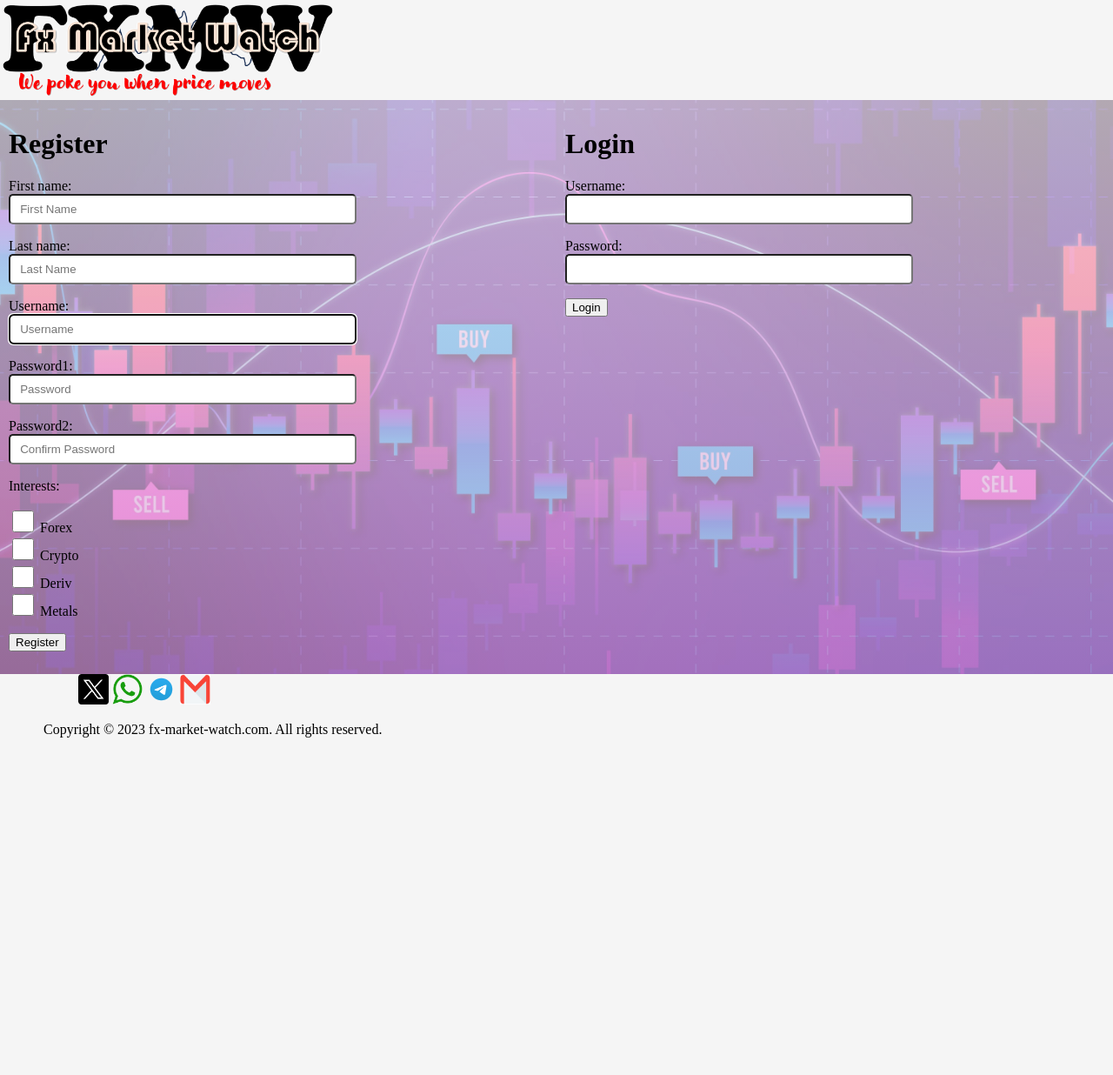
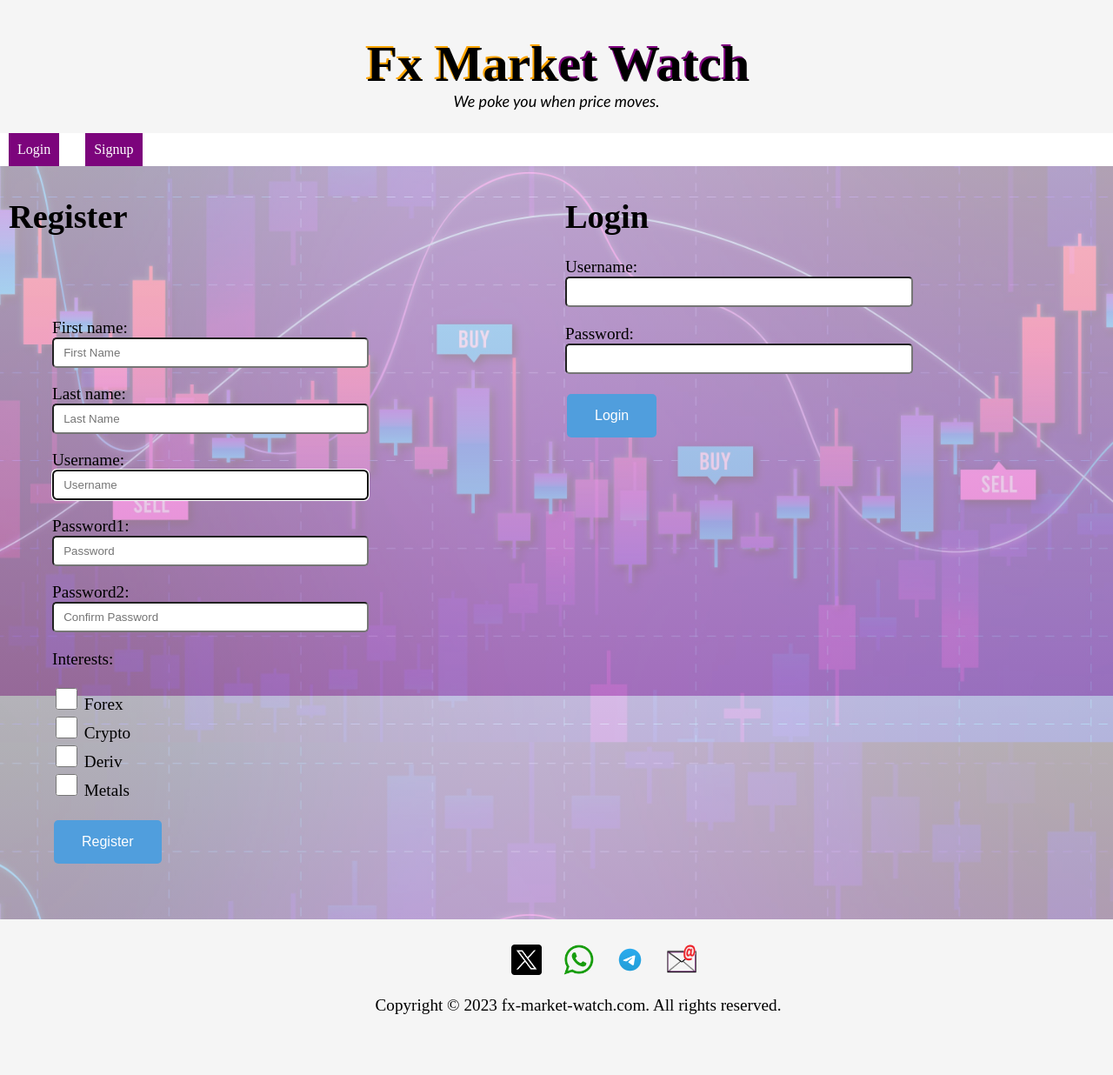
Before and after one commit to georgeeset/fx-price-watch, a Django app: page / in a window 1280 px wide. Shown: the whole page at 87% size. Before the commit the page ends 848 px from the top, so only its background shows below. Run offline with Django 4.2, Linux system fonts and the light colour scheme.

Commit message:
more css tasks, cleaning and arranging page content in a more clean manner

```diff
--- a/fx_market_watch/templates/index.html
+++ b/fx_market_watch/templates/index.html
@@ -1,9 +1,26 @@
 {% extends 'base.html' %}
 {% block content %}
 
-<div class="indexHead">
+{% comment %} <div class="indexHead">
     <img class="bana" src="../static/styles/imgs/fxmarketwatch1.png" alt="FX MARKET WATCH logo">
-<div>
+<div> {% endcomment %}
+
+<div class="banner-head">
+  <div class="banner">
+      Fx Market Watch
+  </div>
+  <div class="slogan">
+    We poke you when price moves.
+  </div>
+</div>
+
+<div  class="navbar">
+  <ul class="menu">
+      <li ><a class="item" href=""> Login</a></li>
+      <li ><a class="item" href="">Signup</a></li>
+
+  </ul>
+</div>
 
   <div class="splitRow">
     <div class="splitColumn">
@@ -13,7 +30,7 @@
         <form method='post' class="signupForm">
           {% csrf_token %}
           {{ signupform.as_p }}
-          <input type='submit', name='signup' value='Register'>
+          <input type='submit' name='signup' value='Register'>
         </form>
 
     </div>
--- a/fx_market_watch/templates/partials/_footer.html
+++ b/fx_market_watch/templates/partials/_footer.html
@@ -1,7 +1,7 @@
 <footer>
     <div class="container">
 
-        <div class="col-md-6">
+        <div class="colmd6">
             <ul>
               <li class="iconItem"><a href="#"><img src="../static/styles/imgs/x-logo.png" alt="Twitter" height="35" width="35"></a></li>
               <li class="iconItem"><a href="#"><img src="../static/styles/imgs/whatsapp-logo.png" alt="WhatsApp" height="35" width="35"></a></li>
@@ -11,7 +11,7 @@
           </div>
 
       <div class="row">
-        <div class="col-md-6">
+        <div class="colmd6">
           <p>Copyright © 2023 fx-market-watch.com. All rights reserved.</p>
         </div>
 
--- a/fxmktwatch/models.py
+++ b/fxmktwatch/models.py
@@ -191,13 +191,15 @@
 
 class EmailAlertForm(forms.Form):
     # medium = forms.models.CharField(max_length=50, required=True, widget=forms.Select(choices=MEDIUM_CHOICES))
-    email = forms.EmailField()
+    email = forms.EmailField(widget=forms.EmailInput(attrs={'class': 'form-control'}))
 
 class TelegramAlertForm(forms.Form):
-    telegram_id = forms.CharField(max_length=20)
+    telegram_id = forms.CharField(max_length=20, widget=forms.TextInput(attrs={'class':'form-control'}))
 
 class WhatsappAlertForm(forms.Form):
-    number = PhoneNumberField()
+    number = PhoneNumberField(widget=forms.NumberInput(attrs={
+        'class':'form-control'
+    }))
 
 class CodeVerificationForm(forms.Form):
     code = forms.IntegerField(required=True)
--- a/static/styles/form_style.css
+++ b/static/styles/form_style.css
@@ -8,6 +8,10 @@
     border-radius: 5px;
 }
 
+.signupForm {
+    margin: auto;
+    padding: 50px;
+}
 
 /* Create a custom checkbox */
 .checkBoxes {
@@ -16,3 +20,24 @@
     width: 25px;
     background-color: #eee;
   }
+
+input[type=submit] {
+    background-color: #509edd;
+    border: none;
+    color: white;
+    padding: 16px 32px;
+    text-decoration: none;
+    margin: 4px 2px;
+    cursor: pointer;
+    font-size:medium;
+    border-radius: 5px;
+}
+
+input[type=submit]:hover {
+    box-shadow: 0 12px 16px 0 rgba(0,0,0,0.24), 0 17px 50px 0 rgba(0,0,0,0.19);
+}
+
+.formError {
+    font-size: large;
+    color: red;
+}
--- a/static/styles/index.css
+++ b/static/styles/index.css
@@ -6,11 +6,13 @@
 .indexHead {
     display: block;
     background-color: whitesmoke;
+    text-align: center;
 }
 
 .bana{
-    width: 30%;
+    width: 40%;
     height: auto;
+
 }
 
 .splitColumn {
--- a/static/styles/style.css
+++ b/static/styles/style.css
@@ -5,7 +5,7 @@
   background-size: cover;
   margin: 0;
   padding: 0;
-  font-size: 1rem;
+  font-size: 1.2rem;
   font-family: var(--font-family-primary);
   color: var(--body-fg);
   /* setup the page body layout*/
@@ -66,7 +66,7 @@
   color: white;
   background-color: rgb(124, 4, 124);
   text-decoration: none;
-  font-size: 20px;
+  font-size: medium;
   margin-right: 20px;
   margin-left: 10px;
 }
@@ -84,14 +84,19 @@
   float: left;
 }
 
+
+
 .iconItem {
   display: inline;
+  margin-left: 20px;
 }
 
 .container {
   background-color: whitesmoke;
+  text-align: center;
   padding-left: 50px;
   padding-bottom: 50px;
+  padding-top: 10px;
 }
 
 footer {
```
Also changed, not shown: other parts of static/styles/style.css (+67 -0 lines), fx_market_watch/templates/alert_methods_page.html (+34 -5 lines), fx_market_watch/templates/delete_confirmation.html (+13 -8 lines), fx_market_watch/templates/user_page.html (+65 -9 lines), static/styles/imgs/email-logo.png.
